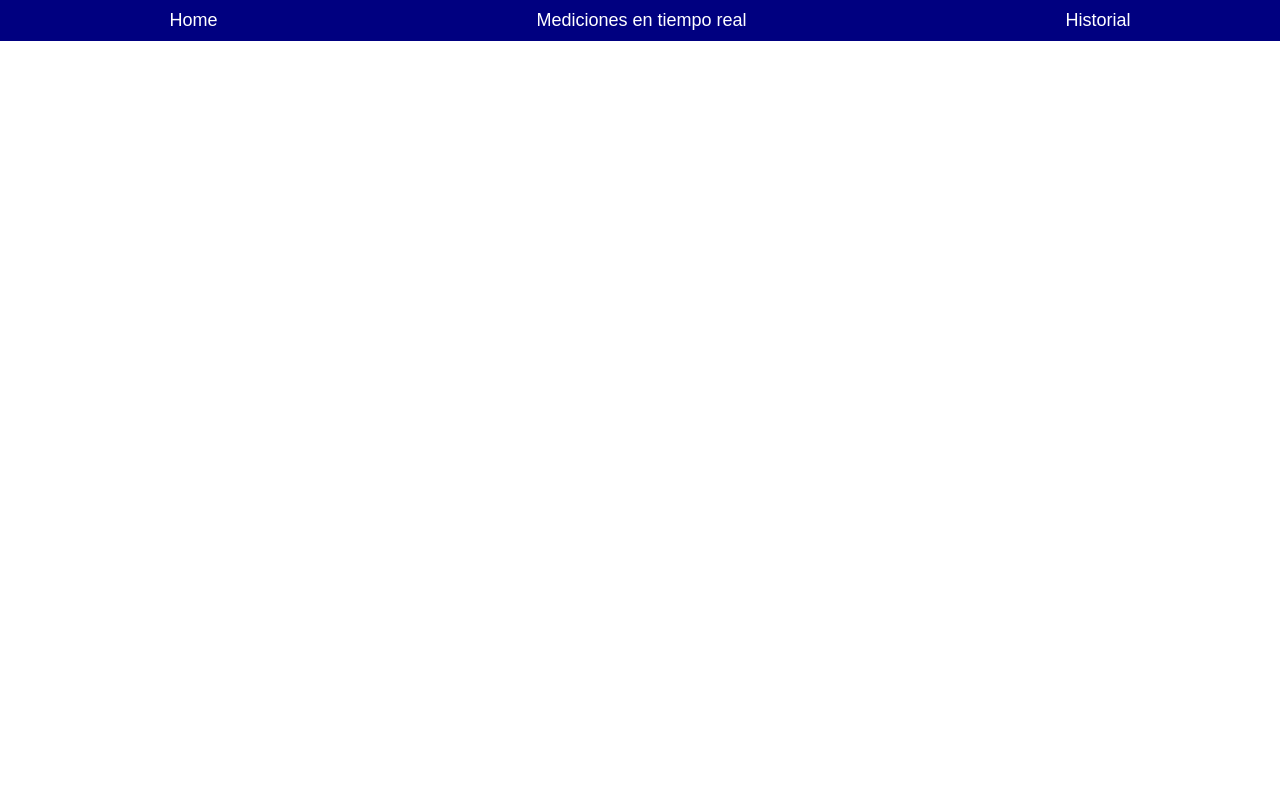
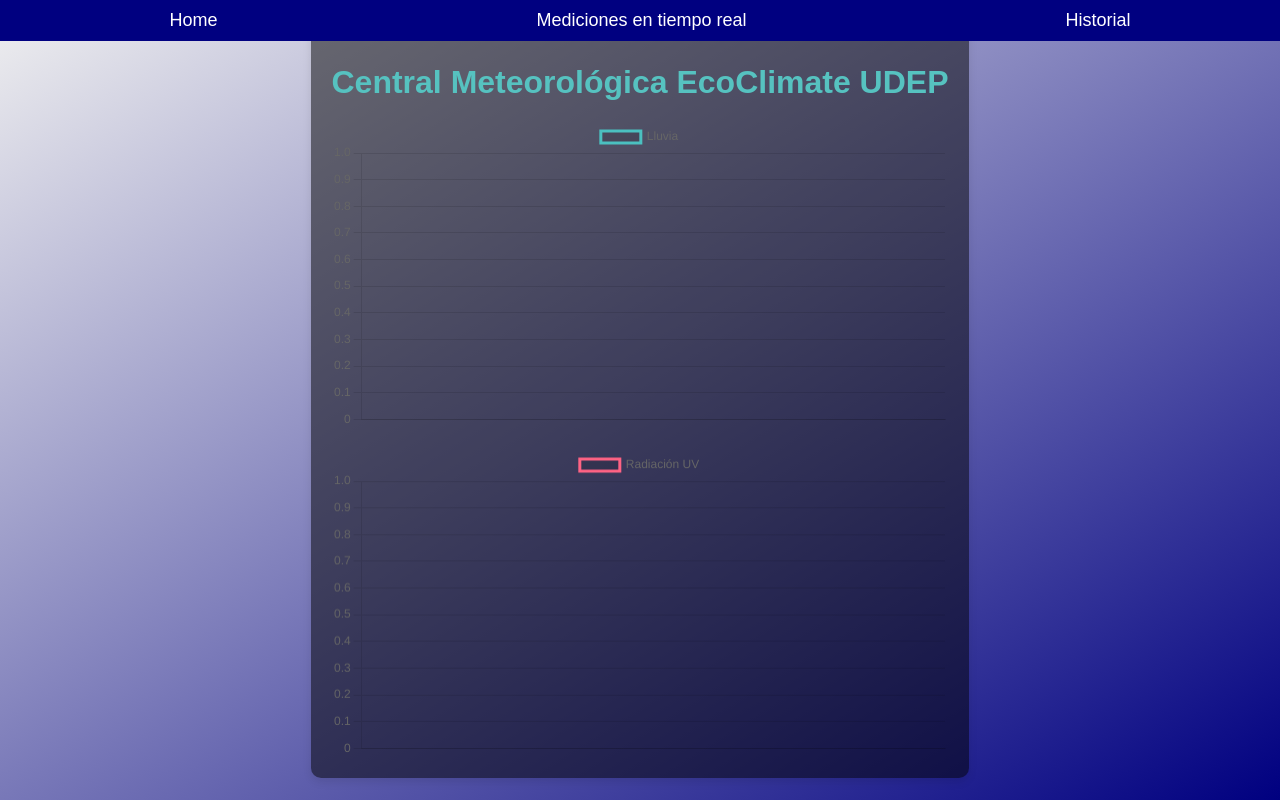
Before and after one commit to Srca3/Paginawebardpi, a Flask app: page /real-time in a window 1280 px wide. Run offline with Flask 3, Linux system fonts and the light colour scheme.

Commit message:
correciones

```diff
--- a/templates/real-time.html
+++ b/templates/real-time.html
@@ -97,6 +97,19 @@
         </div>
     </div>
 
+    <div class="container">
+        <div class="content">
+            <h1 class="title">Central Meteorológica EcoClimate UDEP</h1>
+
+
+            <!-- Gráfico para la lluvia -->
+            <canvas id="rainChart" width="400" height="200"></canvas>
+
+            <!-- Gráfico para la radiación UV -->
+            <canvas id="uvChart" width="400" height="200"></canvas>
+        </div>
+    </div>
+
     <script>
         // Inicializa los datos y las opciones para los gráficos
         var rainData = {
```
